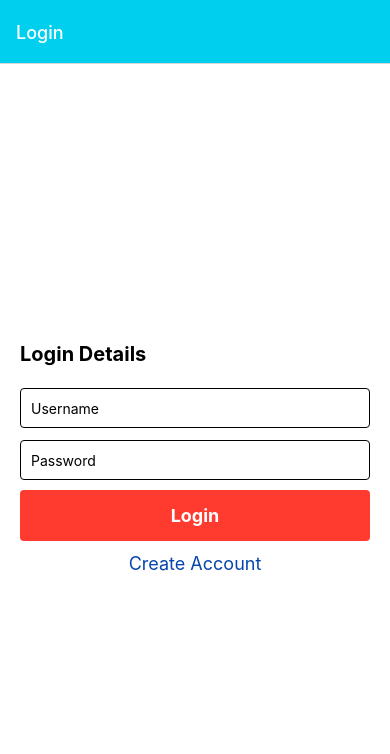
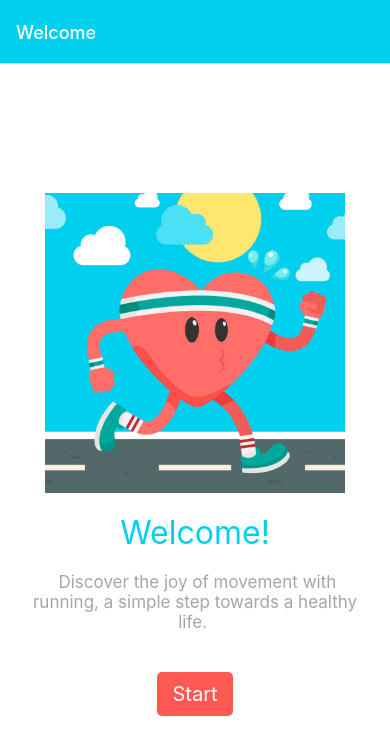
Before and after one commit to ysatynska/RunningApp, a React Native app in the folder RunningApp/: screen / in a window 390 px wide. Shown: the top 754 px of the page. Built offline with nearby package versions, Linux system fonts and the light colour scheme.

Commit message:
Changes to SkillLevel component and made Async Storage work in LoginScreen

```diff
--- a/RunningApp/App.js
+++ b/RunningApp/App.js
@@ -13,7 +13,7 @@ const Stack = createNativeStackNavigator();
 export default function App () {
   return (
     <NavigationContainer>
-      <Stack.Navigator initialRouteName="login">
+      <Stack.Navigator initialRouteName="welcome">
         <Stack.Screen name="profile" options={{...styles.headerStyle, title: 'Welcome back, Liz!'}} component={Profile} />
         <Stack.Screen name="login" options={{...styles.headerStyle, title: 'Login'}} component={LoginScreen} />
         <Stack.Screen name="createAccount" options={{...styles.headerStyle, title: 'Create Account'}} component={CreateAccount} />
--- a/RunningApp/LoginScreen.js
+++ b/RunningApp/LoginScreen.js
@@ -30,14 +30,14 @@ export function LoginScreen ({navigation}) {
   // Function to check if login is valid
   const handleLogin = async () => {
     try {
-      const jsonUser = await AsyncStorage.getItem(username);
+      const jsonUser = await AsyncStorage.getItem(username); // username is the key
       console.log(jsonUser);
       if (jsonUser == null) { // Throw error if username not found
         throw new Error();
       }
       const user = JSON.parse(jsonUser);
       if (user.password == password) { // If password matches username, login
-        navigation.navigate('welcomeBack', { firstName: firstName });
+        navigation.navigate('welcomeBack', { firstName: user.name });
       } else { // Otherwise, password doesn't match
         setInvalidPassword(true);
       }
@@ -160,7 +160,7 @@ export function CreateAccount ({navigation}) {
           <Text style={styles.buttonText}>Create Account</Text>
         </TouchableOpacity>
         <TouchableOpacity onPress={() => navigation.navigate("login")}>
-          <Text style={styles.link}>Login</Text>
+          <Text style={styles.link}>Return to Login Screen</Text>
         </TouchableOpacity>
       </View>
     </TouchableWithoutFeedback>
--- a/RunningApp/SkillLevel.js
+++ b/RunningApp/SkillLevel.js
@@ -18,18 +18,17 @@ export default function SkillLevel ({ navigation }) {
     return (
       <View style={styles.container}>
         <Text style={styles.title}> My Skill Level is: </Text>
-        {radioButtons}
+        <RadioGroup
+            radioButtons={radioButtons}
+            onPress={setSelected}
+            selectedId={selected}
+        />
         <View style={styles.footer}>
           <StepIndicator currentStep = {2}/>
-          <Pressable onPress={() => navigation.navigate('skillLevel')} style={styles.button}>
+          <Pressable onPress={() => navigation.navigate('availability')} style={styles.nextButton}>
               <Text style={styles.buttonText}> Next </Text>
           </Pressable>
         </View>
-        <FlatList
-          data={DATA}
-          renderItem={renderItem}
-          keyExtractor={item => item.id}
-        />
       </View>
     );
   }
@@ -111,4 +110,10 @@ export default function SkillLevel ({ navigation }) {
       marginTop: 10,
       width: 200,
     },
+    nextButton: {
+      backgroundColor: '#FF5953',
+      padding: 10,
+      borderRadius: 5,
+      margin: 20
+    },
   });
```
